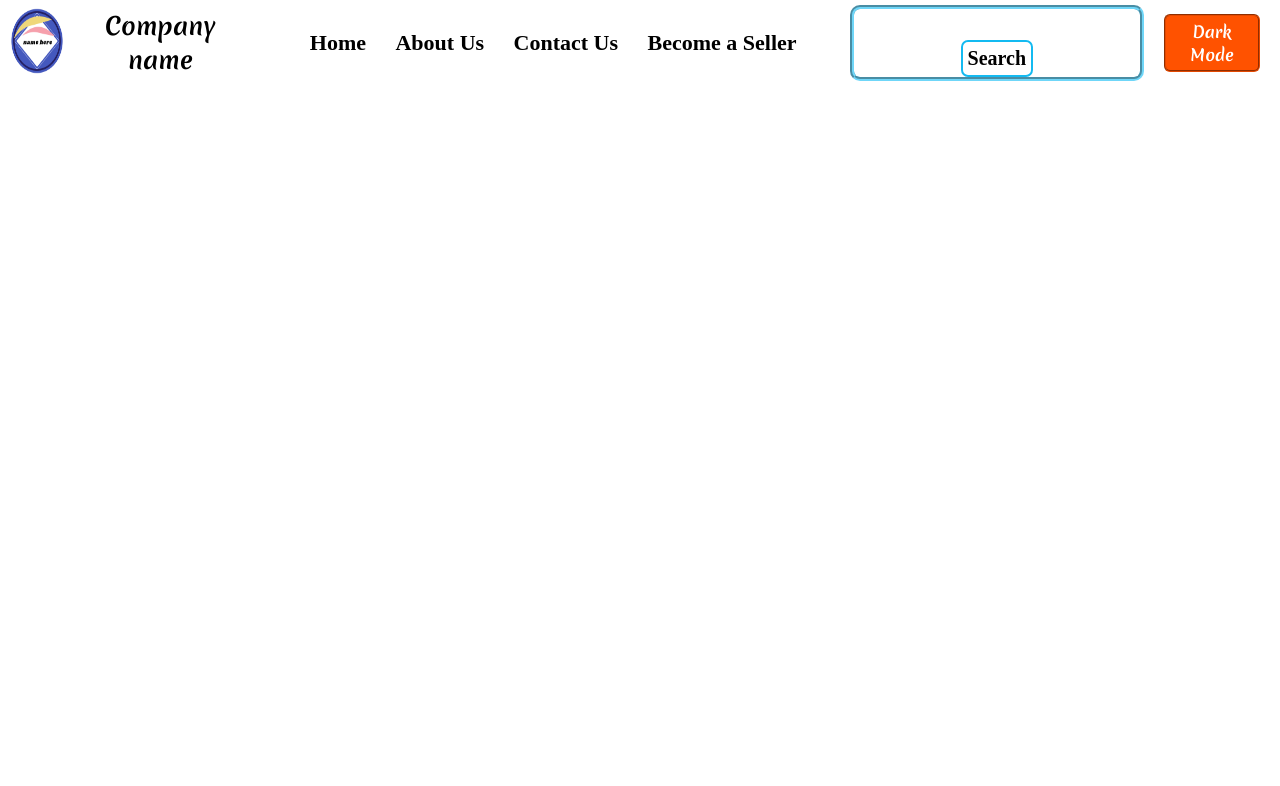
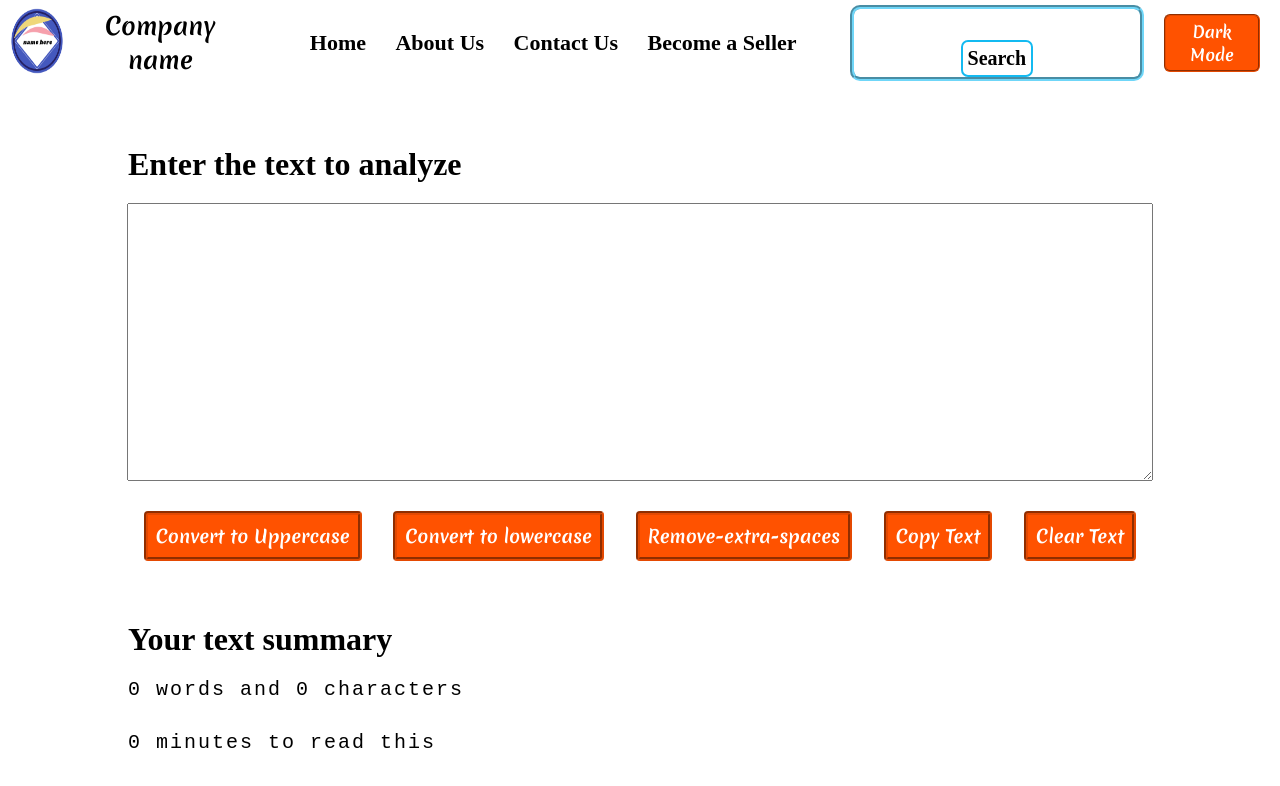
Before and after one commit to Veer-Khatri/textutils, a React (Create React App) app: page / in a window 1280 px wide. Shown: the top 786 px of the page. Built offline with nearby package versions, Linux system fonts and the light colour scheme; a web font is replaced by a local one.

Commit message:
/home changed to home

```diff
--- a/src/App.js
+++ b/src/App.js
@@ -35,7 +35,7 @@ function App() {
             <Route exact path="/about">
               <About />
             </Route>
-            <Route exact path="/home">
+            <Route exact path="/">
               <Textform showAlert={showAlert} heading='Enter the text to analyze' />
             </Route>
           </Switch>
--- a/src/components/Navbar.js
+++ b/src/components/Navbar.js
@@ -54,11 +54,11 @@ export default function Navbar(props) {
         <>
         <nav className="navbar">
             <div className="logo_img_div">
-                <Link to="/home" id="logo_anchor_tag"><img src={veer_logo} alt="logo" id='logo_img' /></Link>
+                <Link to="/" id="logo_anchor_tag"><img src={veer_logo} alt="logo" id='logo_img' /></Link>
                 <p>{props.title}</p>
             </div>
             <div className="links">
-                <li><Link to="/home" className="navlinks">Home</Link></li>
+                <li><Link to="/" className="navlinks">Home</Link></li>
                 <li><Link to="/about" className="navlinks">About Us</Link></li>
                 <li><Link to="/contact" className="navlinks">Contact Us</Link></li>
                 <li><Link to="/seller" className="navlinks">Become a Seller</Link></li>
```
